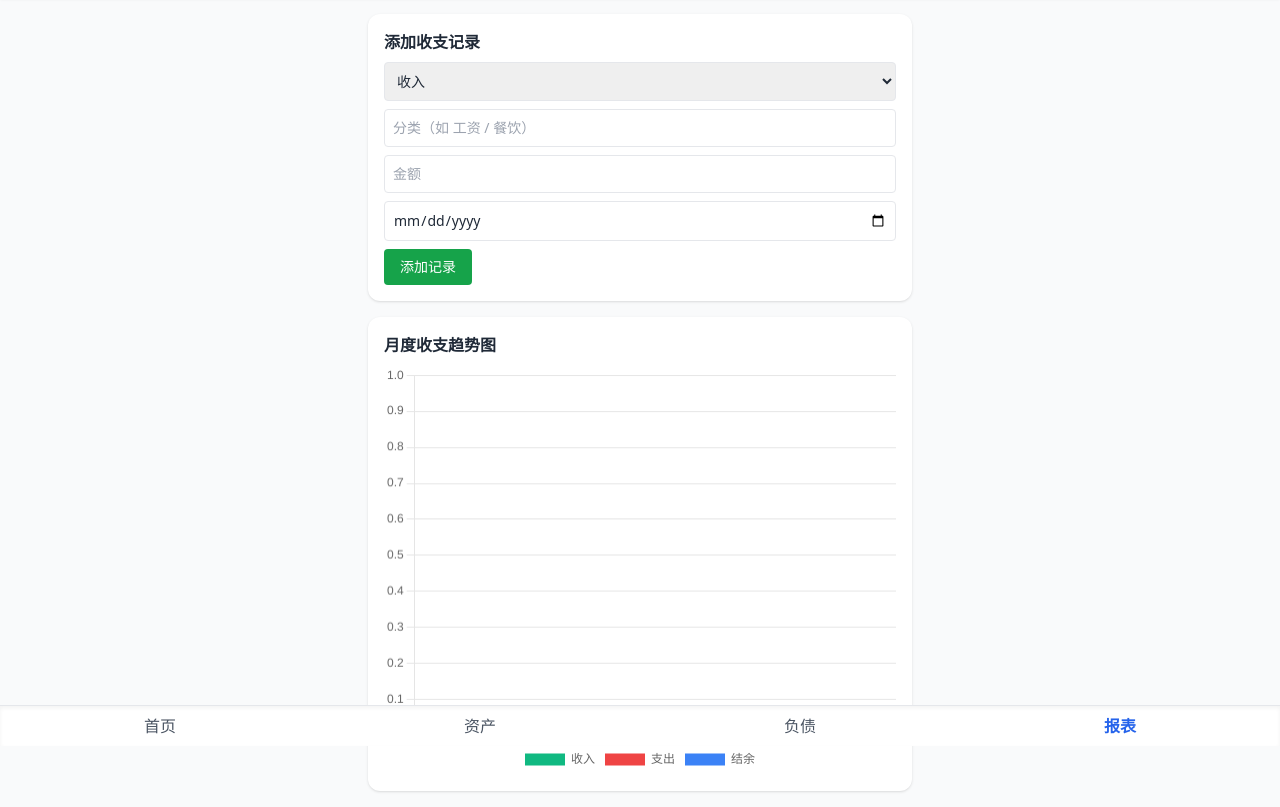
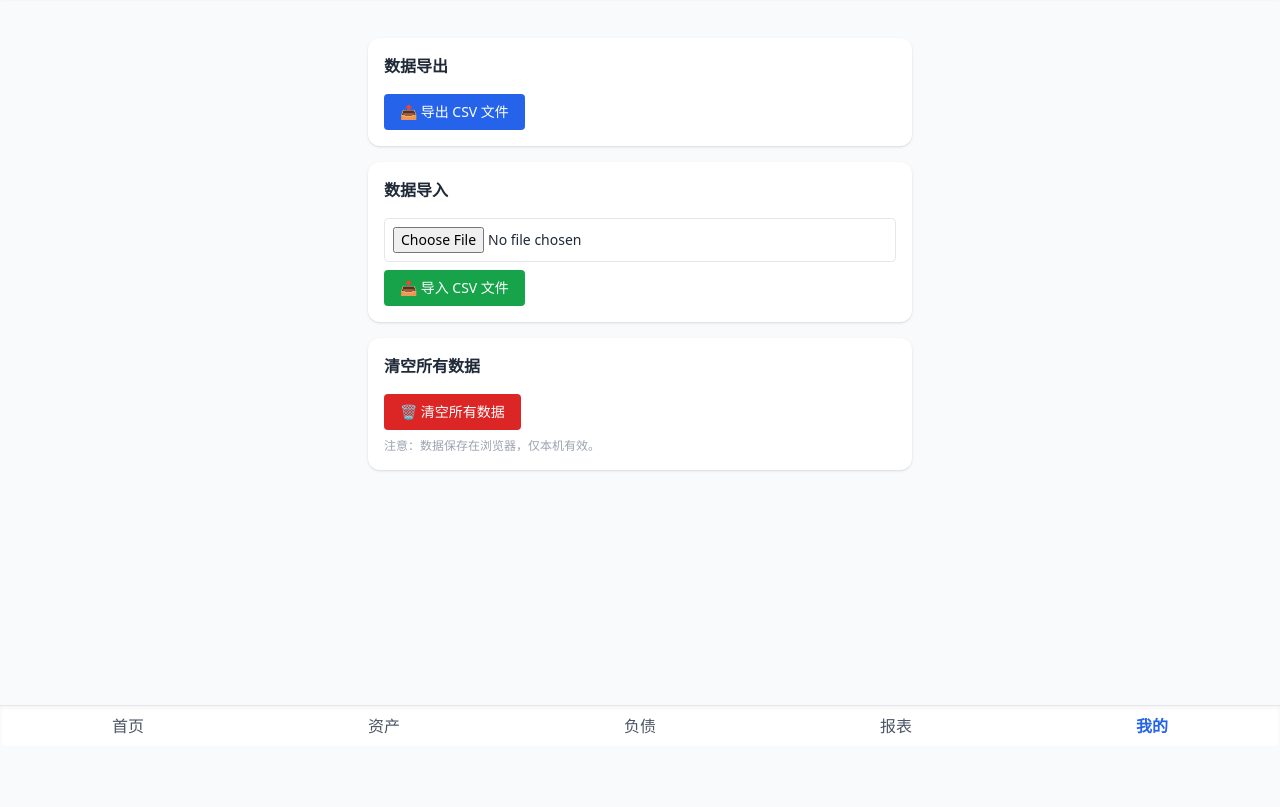
Before and after one commit to HFY0601/lh, a plain HTML site: page index.html in a window 1280 px wide. Shown: the part 54-861 px from the top of the page. After the commit the page ends 800 px from the top, so only its background shows below. Drawn offline with nearby package versions, Linux system fonts and the light colour scheme.

Commit message:
Add files via upload

```diff
--- a/index.html
+++ b/index.html
@@ -6,44 +6,45 @@
   <meta name="viewport" content="width=device-width, initial-scale=1.0" />
   <meta http-equiv="Content-Type" content="text/html; charset=UTF-8" />
   <meta http-equiv="Content-Language" content="zh-CN" />
-  <title>资产领航 V4</title>
+  <title>资产领航 V5</title>
   <script src="https://cdn.tailwindcss.com"></script>
   <script src="https://cdn.jsdelivr.net/npm/chart.js"></script>
 </head>
 <body class="bg-gray-50 text-sm text-gray-800">
 <header class="bg-white shadow px-4 py-3 sticky top-0 z-10">
-  <h1 class="text-lg font-bold">资产领航 V4</h1>
+  <h1 class="text-lg font-bold">资产领航 V5</h1>
 </header>
 <main class="p-4 space-y-6 max-w-xl mx-auto">
+<section id="dashboard" class="tab-content">首页内容占位</section>
+<section id="assets" class="tab-content hidden">资产内容占位</section>
+<section id="debts" class="tab-content hidden">负债内容占位</section>
+<section id="reports" class="tab-content hidden">报表内容占位</section>
 
-<section id="reports" class="tab-content hidden space-y-4">
-  <div class="bg-white shadow rounded-xl p-4">
-    <h2 class="text-base font-semibold mb-2">添加收支记录</h2>
-    <form id="recordForm" class="space-y-2">
-      <select id="recordType" class="w-full border rounded p-2">
-        <option value="收入">收入</option>
-        <option value="支出">支出</option>
-      </select>
-      <input id="recordCategory" placeholder="分类（如 工资 / 餐饮）" class="w-full border rounded p-2" required />
-      <input id="recordAmount" type="number" placeholder="金额" class="w-full border rounded p-2" required />
-      <input id="recordDate" type="date" class="w-full border rounded p-2" required />
-      <button type="submit" class="bg-green-600 text-white px-4 py-2 rounded">添加记录</button>
-    </form>
+<section id="profile" class="tab-content hidden space-y-4">
+  <div class="bg-white shadow rounded-xl p-4 space-y-2">
+    <h2 class="text-base font-semibold mb-2">数据导出</h2>
+    <button onclick="exportData()" class="bg-blue-600 text-white px-4 py-2 rounded">📤 导出 CSV 文件</button>
   </div>
-
-  <div class="bg-white shadow rounded-xl p-4">
-    <h2 class="text-base font-semibold mb-2">月度收支趋势图</h2>
-    <canvas id="monthlyTrend" height="240"></canvas>
+  <div class="bg-white shadow rounded-xl p-4 space-y-2">
+    <h2 class="text-base font-semibold mb-2">数据导入</h2>
+    <input type="file" id="importFile" accept=".csv" class="w-full p-2 border rounded" />
+    <button onclick="importData()" class="bg-green-600 text-white px-4 py-2 rounded">📥 导入 CSV 文件</button>
+  </div>
+  <div class="bg-white shadow rounded-xl p-4 space-y-2">
+    <h2 class="text-base font-semibold mb-2">清空所有数据</h2>
+    <button onclick="clearAll()" class="bg-red-600 text-white px-4 py-2 rounded">🗑️ 清空所有数据</button>
+    <p class="text-xs text-gray-400">注意：数据保存在浏览器，仅本机有效。</p>
   </div>
 </section>
 
 </main>
 <footer class="fixed bottom-0 left-0 w-full bg-white border-t shadow-inner z-10">
-  <nav class="grid grid-cols-4 text-center text-base text-gray-600">
+  <nav class="grid grid-cols-5 text-center text-base text-gray-600">
     <button onclick="showTab('dashboard', this)" class="py-2 font-bold text-blue-600">首页</button>
     <button onclick="showTab('assets', this)" class="py-2 hover:text-blue-600">资产</button>
     <button onclick="showTab('debts', this)" class="py-2 hover:text-blue-600">负债</button>
     <button onclick="showTab('reports', this)" class="py-2 hover:text-blue-600">报表</button>
+    <button onclick="showTab('profile', this)" class="py-2 hover:text-blue-600">我的</button>
   </nav>
 </footer>
 <script>
@@ -53,59 +54,46 @@ function showTab(id, el) {
   document.querySelectorAll('footer nav button').forEach(b => b.classList.remove('text-blue-600', 'font-bold'));
   if (el) el.classList.add('text-blue-600', 'font-bold');
 }
-window.onload = () => showTab('reports', document.querySelector('footer nav button:last-child'));
+window.onload = () => showTab('profile', document.querySelector('footer nav button:last-child'));
 
-document.getElementById('recordForm').addEventListener('submit', e => {
-  e.preventDefault();
-  const type = document.getElementById('recordType').value;
-  const category = document.getElementById('recordCategory').value;
-  const amount = parseFloat(document.getElementById('recordAmount').value);
-  const date = document.getElementById('recordDate').value;
-  if (!category || isNaN(amount) || !date) return alert("请输入完整记录");
+function exportData() {
+  const data = {
+    assets: localStorage.getItem('assets') || '[]',
+    debts: localStorage.getItem('debts') || '[]',
+    transactions: localStorage.getItem('transactions') || '[]'
+  };
+  const csv = `data:text/json;charset=utf-8,` + encodeURIComponent(JSON.stringify(data, null, 2));
+  const link = document.createElement('a');
+  link.href = csv;
+  link.download = 'finapp_data_backup.json';
+  link.click();
+}
 
-  const tx = JSON.parse(localStorage.getItem('transactions') || '[]');
-  tx.push({ type, category, amount, date });
-  localStorage.setItem('transactions', JSON.stringify(tx));
-  e.target.reset();
-  loadTrends();
-});
+function importData() {
+  const file = document.getElementById('importFile').files[0];
+  if (!file) return alert('请选择文件');
+  const reader = new FileReader();
+  reader.onload = e => {
+    try {
+      const data = JSON.parse(e.target.result);
+      if (data.assets) localStorage.setItem('assets', JSON.stringify(data.assets));
+      if (data.debts) localStorage.setItem('debts', JSON.stringify(data.debts));
+      if (data.transactions) localStorage.setItem('transactions', JSON.stringify(data.transactions));
+      alert('数据导入成功');
+      location.reload();
+    } catch (err) {
+      alert('文件格式错误');
+    }
+  };
+  reader.readAsText(file);
+}
 
-function loadTrends() {
-  const tx = JSON.parse(localStorage.getItem('transactions') || '[]');
-  const incomeMap = {}, expenseMap = {}, labels = [];
-
-  tx.forEach(t => {
-    const ym = t.date.slice(0, 7);
-    if (!labels.includes(ym)) labels.push(ym);
-    if (t.type === "收入") incomeMap[ym] = (incomeMap[ym] || 0) + t.amount;
-    if (t.type === "支出") expenseMap[ym] = (expenseMap[ym] || 0) + t.amount;
-  });
-
-  labels.sort();
-  const income = labels.map(m => incomeMap[m] || 0);
-  const expense = labels.map(m => expenseMap[m] || 0);
-  const net = labels.map((_, i) => income[i] - expense[i]);
-
-  const ctx = document.getElementById('monthlyTrend').getContext('2d');
-  if (window.trendChart) window.trendChart.destroy();
-  window.trendChart = new Chart(ctx, {
-    type: 'bar',
-    data: {
-      labels,
-      datasets: [
-        { label: "收入", data: income, backgroundColor: "#10b981" },
-        { label: "支出", data: expense, backgroundColor: "#ef4444" },
-        { label: "结余", data: net, backgroundColor: "#3b82f6" }
-      ]
-    },
-    options: {
-      responsive: true,
-      plugins: { legend: { position: "bottom" } },
-      scales: { y: { beginAtZero: true } }
-    }
-  });
+function clearAll() {
+  if (confirm("确定清空所有数据？此操作不可恢复")) {
+    localStorage.clear();
+    location.reload();
+  }
 }
-loadTrends();
 
 </script>
 </body>
```
